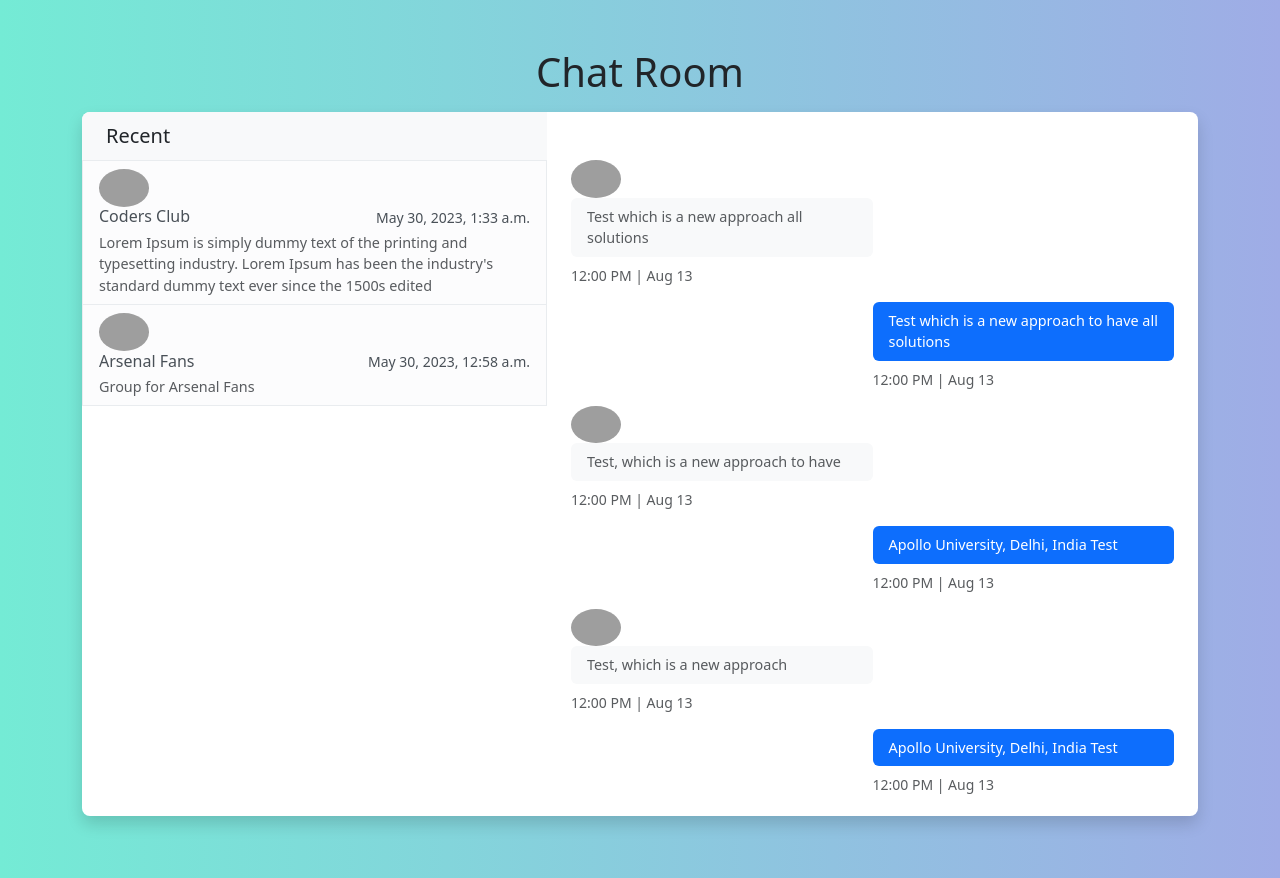
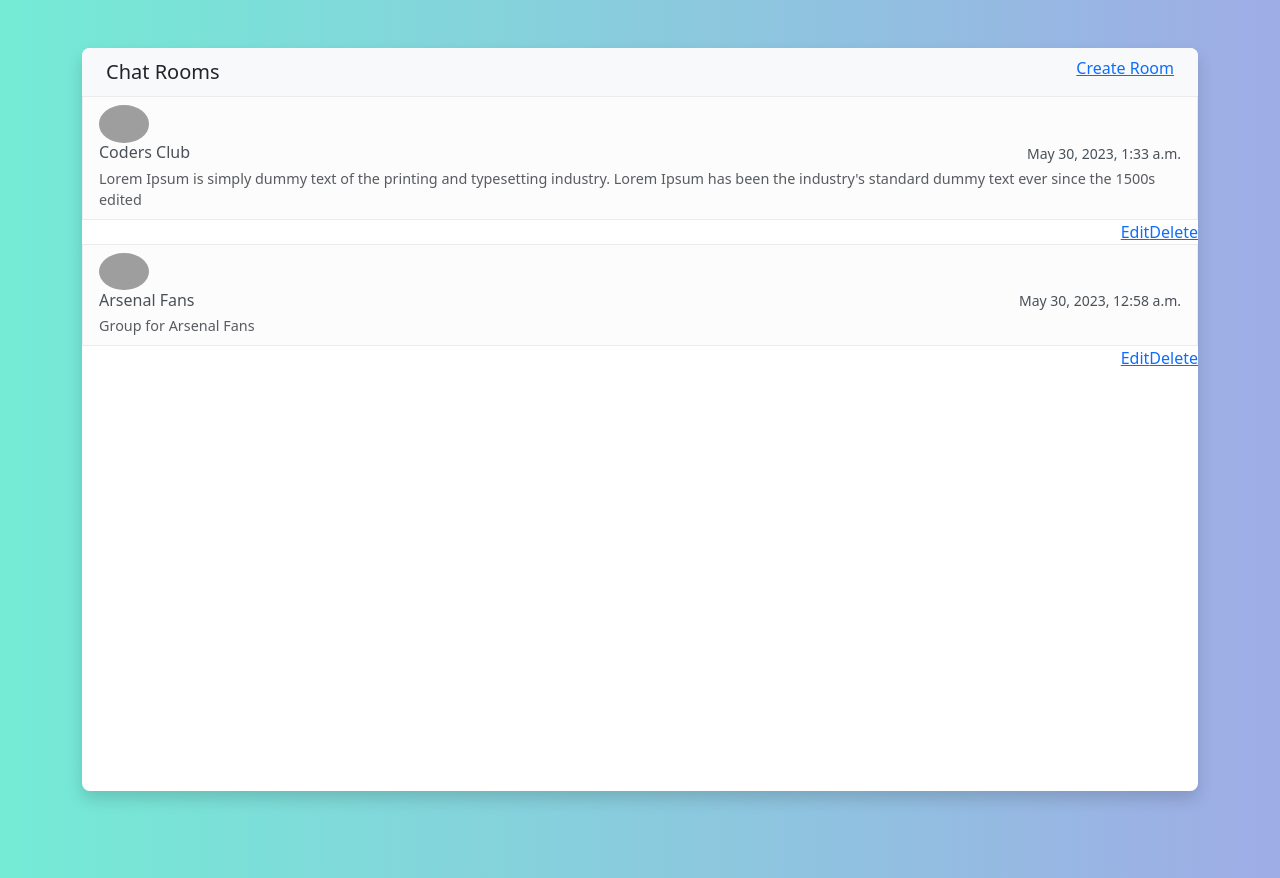
Before and after one commit to phemmyadot/chatroom, a Django app: page / in a window 1280 px wide. Run offline with Django 4.2, Linux system fonts and the light colour scheme; data comes from the database, SQL or seed files in the repository; grey boxes are pictures that could not be loaded.

Commit message:
updating view and pages

```diff
--- a/base/templates/base/home.html
+++ b/base/templates/base/home.html
@@ -1,15 +1,17 @@
 {% extends 'main.html' %} {% block content %}
-<div class="col-5 px-0 h-100">
+<div class="px-0 h-100">
   <div class="bg-white h-100">
-    <div class="bg-gray px-4 py-2 bg-light">
-      <p class="h5 mb-0 py-1">Recent</p>
+    <div
+      class="bg-gray px-4 py-2 bg-light d-flex justify-content-between">
+      <p class="h5 mb-0 py-1">Chat Rooms</p>
+      <a href="{% url 'create-room' %}">Create Room</a>
     </div>
 
     <div class="messages-box">
       <div class="list-group rounded-0">
         {% for room in rooms %}
         <a
-          href="#"
+          href="{% url 'room' room.id %}"
           class="list-group-item list-group-item-action list-group-item-light rounded-0">
           <div class="media">
             <img
@@ -31,119 +33,19 @@
             </div>
           </div>
         </a>
+        <div class="d-flex justify-content-end">
+          <a href="{% url 'update-room' room.id %}">Edit</a>
+          <a href="{% url 'delete-room' room.id %}">Delete</a>
+        </div>
         {% endfor %}
       </div>
     </div>
   </div>
 </div>
 <div class="col-7 px-0 h-100">
-  <div class="px-4 py-5 chat-box bg-white h-100">
-    <!-- Sender Message-->
-    <div class="media w-50 mb-3">
-      <img
-        src="https://bootstrapious.com/i/snippets/sn-chat/avatar.svg"
-        alt="user"
-        width="50"
-        class="rounded-circle" />
-      <div class="media-body ml-3">
-        <div class="bg-light rounded py-2 px-3 mb-2">
-          <p class="text-small mb-0 text-muted">
-            Test which is a new approach all solutions
-          </p>
-        </div>
-        <p class="small text-muted">12:00 PM | Aug 13</p>
-      </div>
-    </div>
-
-    <!-- Reciever Message-->
-    <div class="media w-50 ml-auto mb-3">
-      <div class="media-body">
-        <div class="bg-primary rounded py-2 px-3 mb-2">
-          <p class="text-small mb-0 text-white">
-            Test which is a new approach to have all solutions
-          </p>
-        </div>
-        <p class="small text-muted">12:00 PM | Aug 13</p>
-      </div>
-    </div>
-
-    <!-- Sender Message-->
-    <div class="media w-50 mb-3">
-      <img
-        src="https://bootstrapious.com/i/snippets/sn-chat/avatar.svg"
-        alt="user"
-        width="50"
-        class="rounded-circle" />
-      <div class="media-body ml-3">
-        <div class="bg-light rounded py-2 px-3 mb-2">
-          <p class="text-small mb-0 text-muted">
-            Test, which is a new approach to have
-          </p>
-        </div>
-        <p class="small text-muted">12:00 PM | Aug 13</p>
-      </div>
-    </div>
-
-    <!-- Reciever Message-->
-    <div class="media w-50 ml-auto mb-3">
-      <div class="media-body">
-        <div class="bg-primary rounded py-2 px-3 mb-2">
-          <p class="text-small mb-0 text-white">
-            Apollo University, Delhi, India Test
-          </p>
-        </div>
-        <p class="small text-muted">12:00 PM | Aug 13</p>
-      </div>
-    </div>
-
-    <!-- Sender Message-->
-    <div class="media w-50 mb-3">
-      <img
-        src="https://bootstrapious.com/i/snippets/sn-chat/avatar.svg"
-        alt="user"
-        width="50"
-        class="rounded-circle" />
-      <div class="media-body ml-3">
-        <div class="bg-light rounded py-2 px-3 mb-2">
-          <p class="text-small mb-0 text-muted">
-            Test, which is a new approach
-          </p>
-        </div>
-        <p class="small text-muted">12:00 PM | Aug 13</p>
-      </div>
-    </div>
-
-    <!-- Reciever Message-->
-    <div class="media w-50 ml-auto mb-3">
-      <div class="media-body">
-        <div class="bg-primary rounded py-2 px-3 mb-2">
-          <p class="text-small mb-0 text-white">
-            Apollo University, Delhi, India Test
-          </p>
-        </div>
-        <p class="small text-muted">12:00 PM | Aug 13</p>
-      </div>
-    </div>
-  </div>
-
-  <!-- Typing area -->
-  <form action="#" class="bg-light">
-    <div class="input-group">
-      <input
-        type="text"
-        placeholder="Type a message"
-        aria-describedby="button-addon2"
-        class="form-control rounded-0 border-0 py-4 bg-light" />
-      <div class="input-group-append">
-        <button id="button-addon2" type="submit" class="btn btn-link">
-          <i class="fa fa-paper-plane"></i>
-        </button>
-      </div>
-    </div>
-  </form>
+  {% block chatContent %} {% endblock %}
 </div>
 <!-- <div>
-  <a href="{% url 'create-room' %}">Create Room</a>
   <div>
     {% for room in rooms %}
     <div>
--- a/static/style.css
+++ b/static/style.css
@@ -50,8 +50,8 @@ input::placeholder {
 .h-screen {
   height: 100vh;
 }
-.h-90 {
-  height: 90%;
+.h-95 {
+  height: 95%;
 }
 .ml-auto {
   margin-left: auto;
--- a/templates/main.html
+++ b/templates/main.html
@@ -21,8 +21,7 @@
   </head>
   <body>
     <div class="container h-screen py-5 px-4">
-      {% include 'navbar.html' %}
-      <div class="row rounded-lg overflow-hidden shadow h-90">
+      <div class="row rounded-lg overflow-hidden shadow h-95">
         {% block content %} {% endblock %}
       </div>
     </div>
```
Also changed, not shown: base/templates/base/room.html (+51 -3 lines).
